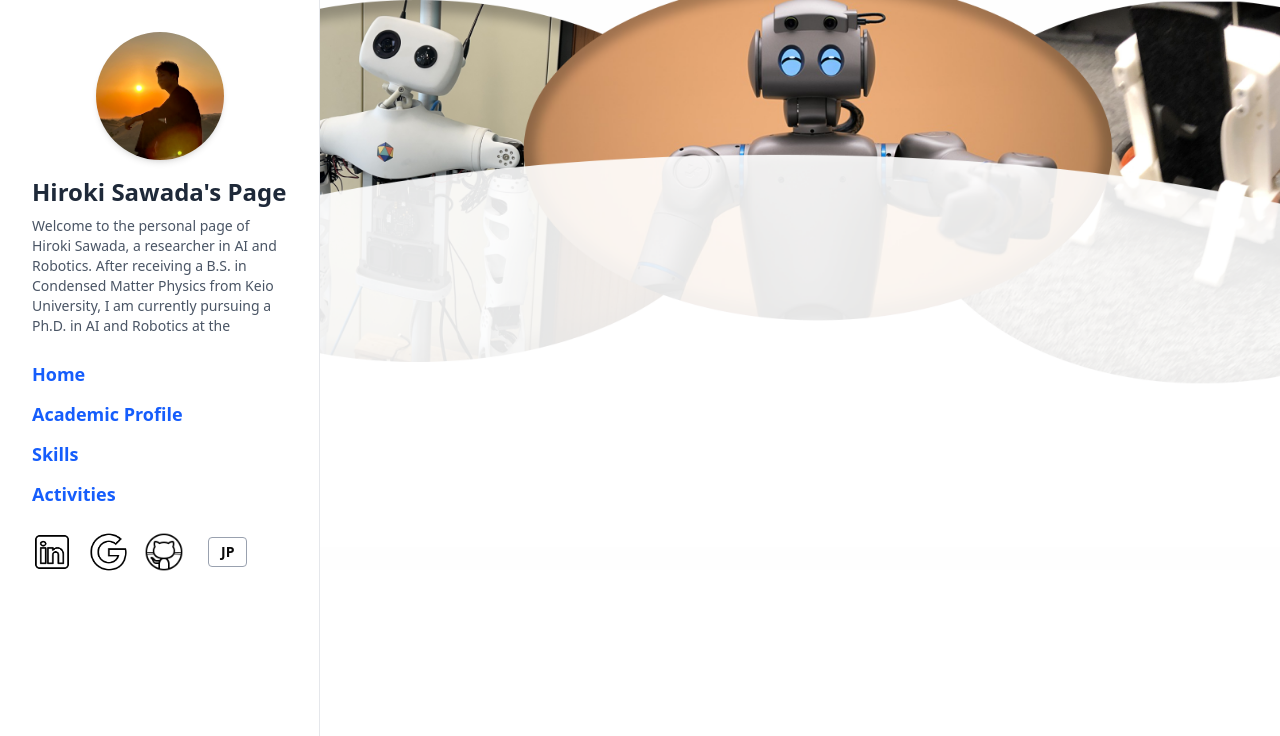
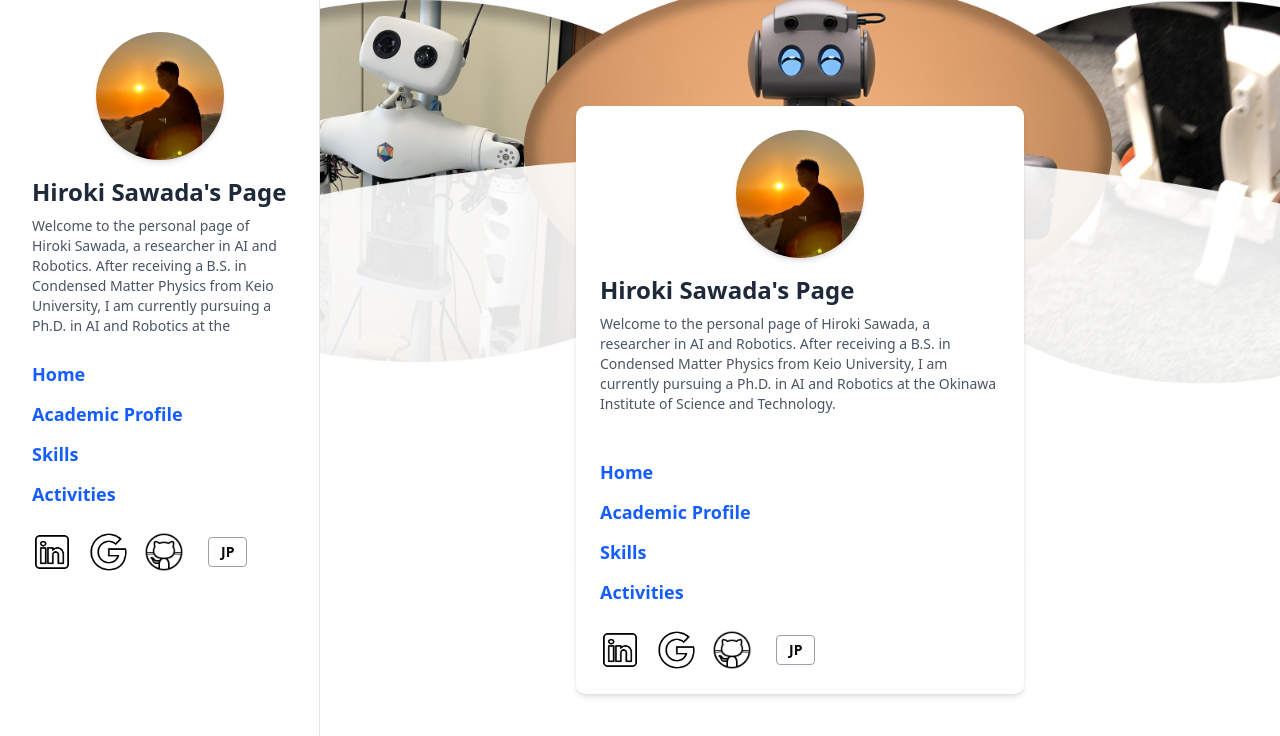
Before and after one commit to hiroki-oist/PersonalWebsite, a Next.js app: page /en in a window 1280 px wide. Shown: the top 736 px of the page. Built offline with nearby package versions, Linux system fonts and the light colour scheme.

Commit message:
English version

```diff
--- a/app/en/page.js
+++ b/app/en/page.js
@@ -1,15 +1,42 @@
+"use client";
+
 import SidebarEn from "../../components/SidebarEn";
+import { SidebarEnContent } from "../../components/SidebarEn"; // ← これをexportして使う
+import { useState } from "react";
+import { useRouter, usePathname } from "next/navigation";
 
 export default function HomeEn() {
+  const [isHovered, setIsHovered] = useState(false);
+  const router = useRouter();
+  const pathname = usePathname();
+
+  const switchToJapanese = () => {
+    if (!pathname.startsWith("/en")) return;
+    router.push(pathname.replace(/^\/en/, "") || "/");
+  };
+
   return (
     <main className="flex min-h-screen bg-white md:ml-[25%]">
       <SidebarEn />
-      <div className="w-1/1 relative">
+
+      <div className="relative w-full">
+        {/* 背景画像 */}
         <img
           src="/BackGround.png"
           alt="Background"
-          className="w-full h-full object-cover"
+          className="w-full h-screen object-cover"
         />
+
+        {/* ✅ 背景に重ねる英語版サイドバーコンテンツ */}
+        <div className="absolute inset-0 flex items-center justify-center">
+          <div className="bg-white bg-opacity-70 rounded-lg p-6 shadow-md max-w-md">
+            <SidebarEnContent
+              isHovered={isHovered}
+              setIsHovered={setIsHovered}
+              switchToJapanese={switchToJapanese}
+            />
+          </div>
+        </div>
       </div>
     </main>
   );
--- a/components/SidebarEn.js
+++ b/components/SidebarEn.js
@@ -65,7 +65,7 @@ export default function SidebarEn() {
 }
 
 /* --- Sidebarの共通内容部分 --- */
-function SidebarEnContent({
+export function SidebarEnContent({
   isHovered,
   setIsHovered,
   switchToJapanese,
```
